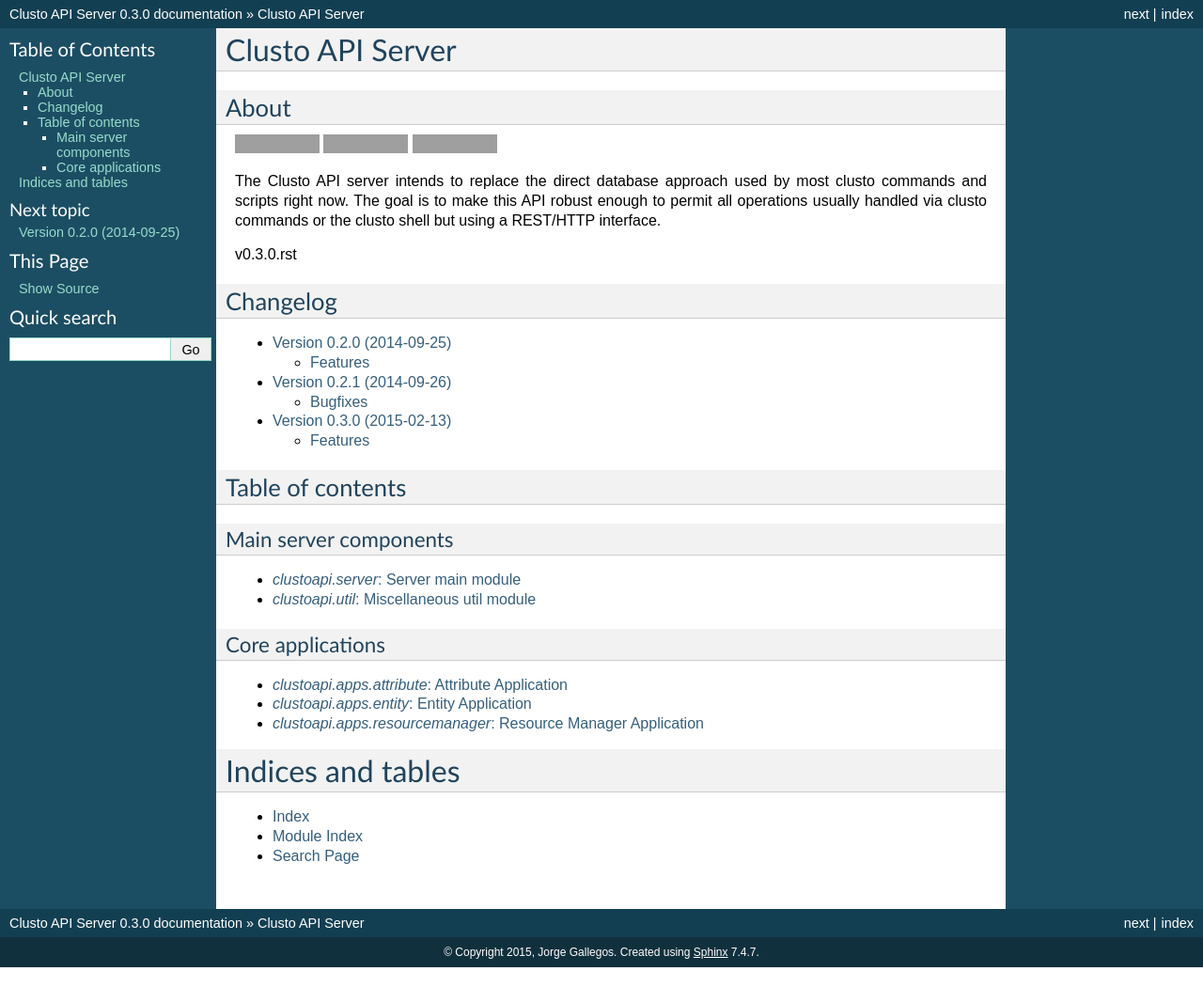
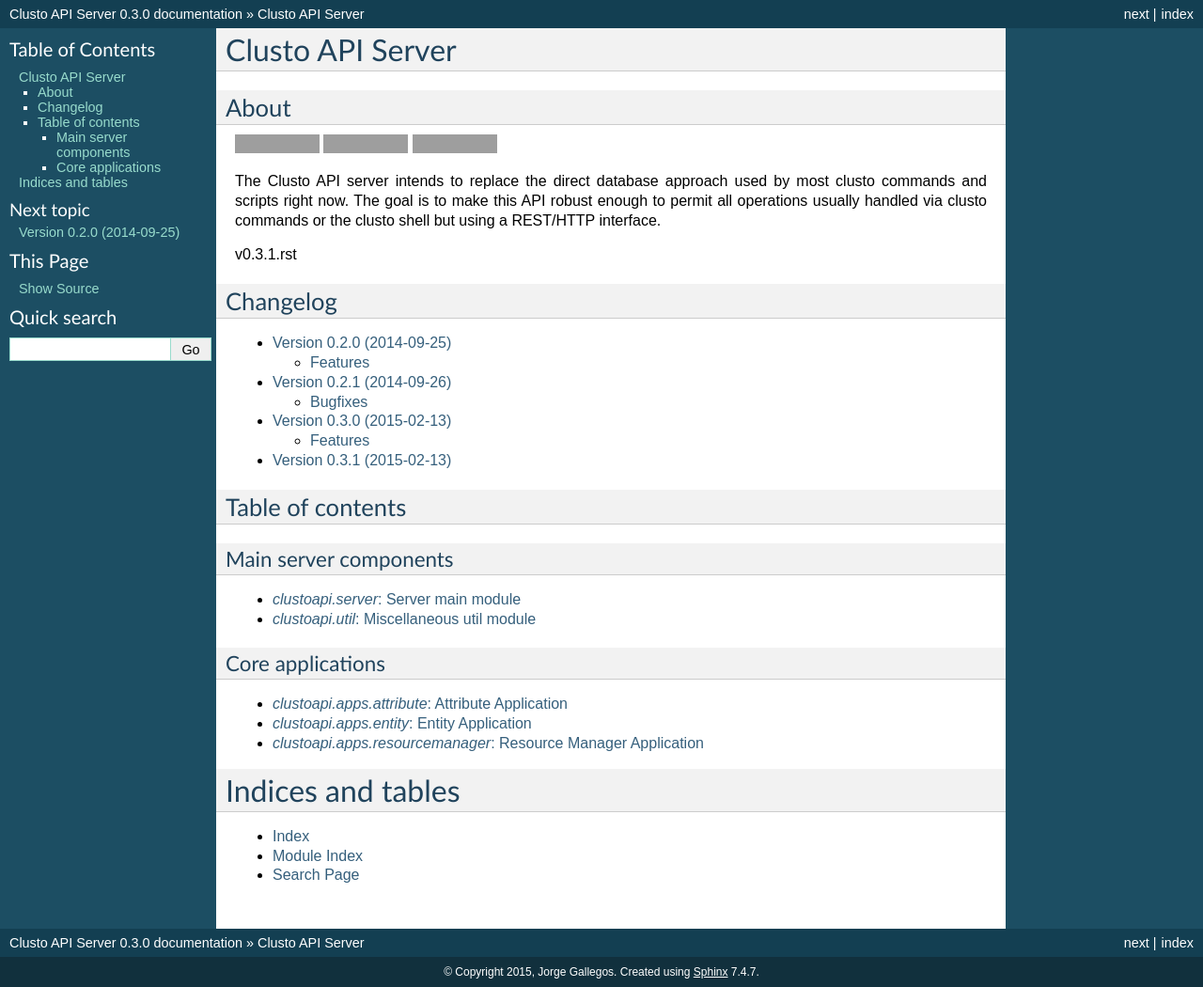
Before and after one commit to clusto/clusto-apiserver, a Sphinx documentation site: the page built from docs/index.rst, in a window 1280 px wide. Shown: the whole page at 94% size. Built offline with Sphinx 7.4.7, drawn with Linux system fonts in a browser that asks for light colours; before the commit the page ends 1029 px from its top, so only the background shows below that; grey boxes are pictures that could not be loaded.

```diff
--- a/docs/changelog/current.rst
+++ b/docs/changelog/current.rst
@@ -1 +1 @@
-v0.3.0.rst
+v0.3.1.rst
--- /dev/null
+++ b/docs/changelog/v0.3.1.rst
@@ -0,0 +1,4 @@
+Version 0.3.1 (2015-02-13)
+--------------------------
+
+New release only to deal with dumb pypi upload error hurr.
```
